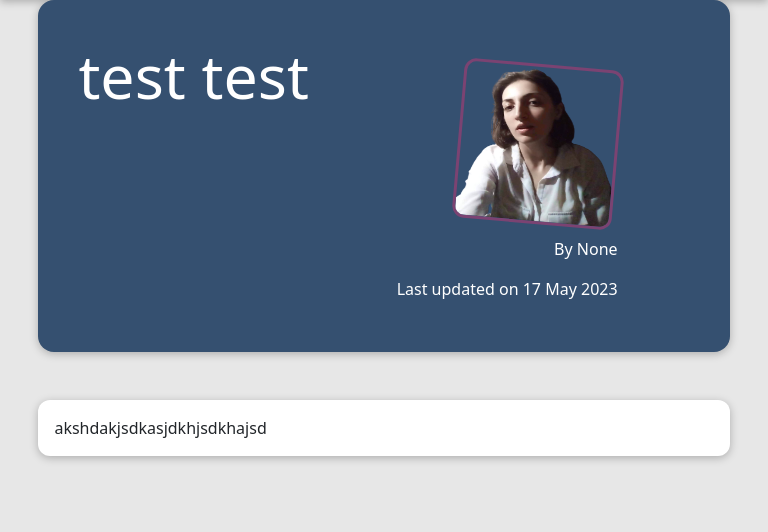
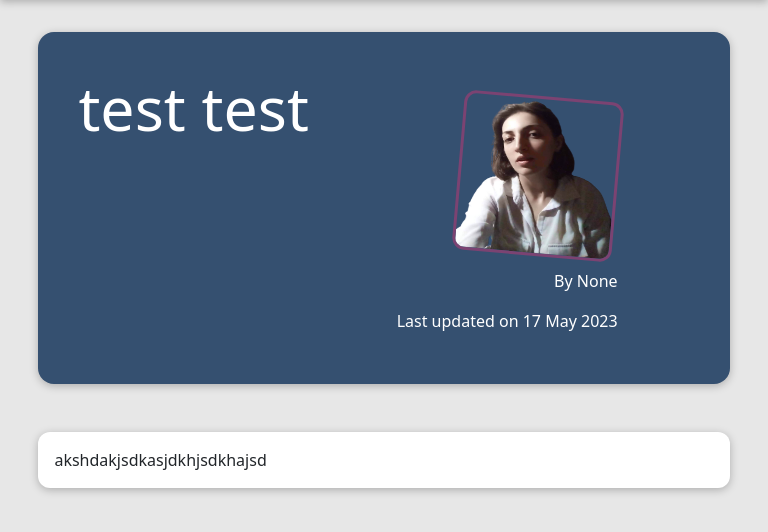
Before and after one commit to MariamRazmadze/blueberry-blog, a Flask app: a page that uses src/templates/layouts/base.html in a window 768 px wide. Shown: the part 80-612 px from the top of the page. Run offline with Flask 3, Linux system fonts and the light colour scheme.

Commit message:
fix styles

```diff
--- a/src/static/index.css
+++ b/src/static/index.css
@@ -54,7 +54,7 @@
 
 #latest-posts ul {
   list-style: none;
-  margin: 0;
+  margin-top: 1.5rem;
   padding: 0;
   display: flex;
   gap: 1rem;
--- a/src/static/post-detail.css
+++ b/src/static/post-detail.css
@@ -105,7 +105,7 @@
 /* Tablet view */
 @media (min-width: 768px) and (max-width: 1023px) {
   #summary {
-    margin: 5rem auto 3rem auto;
+    margin: 7rem auto 3rem auto;
     padding: 2.5rem;
   }
 
```
